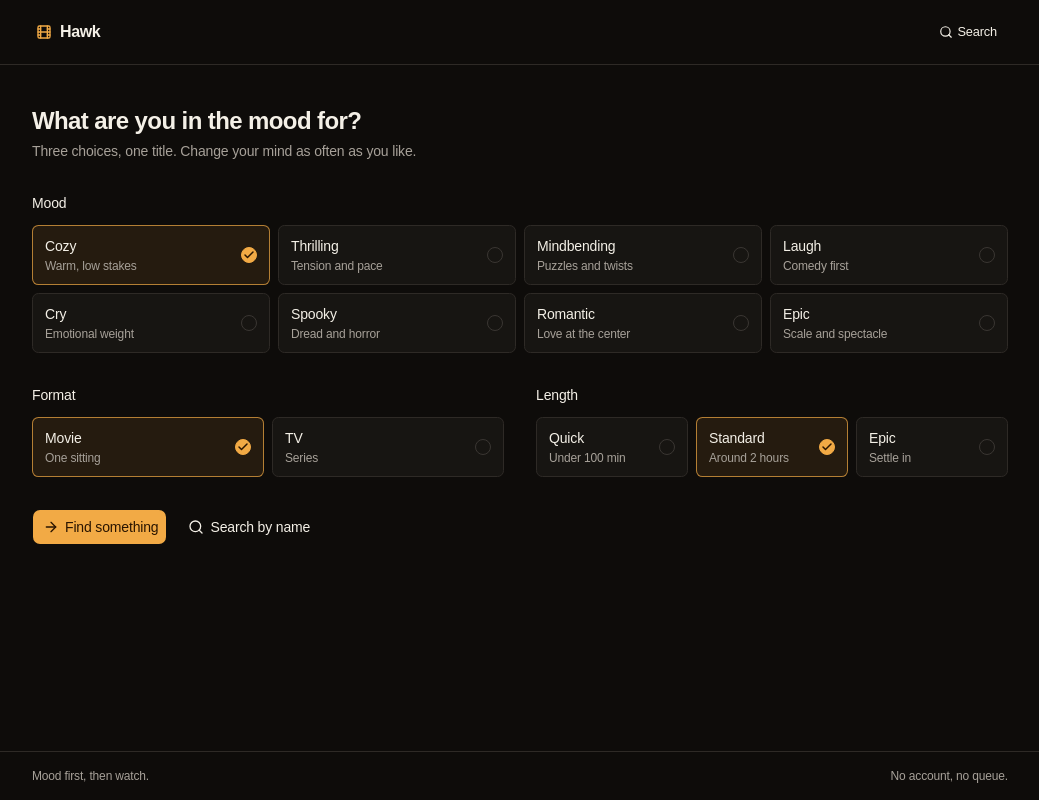
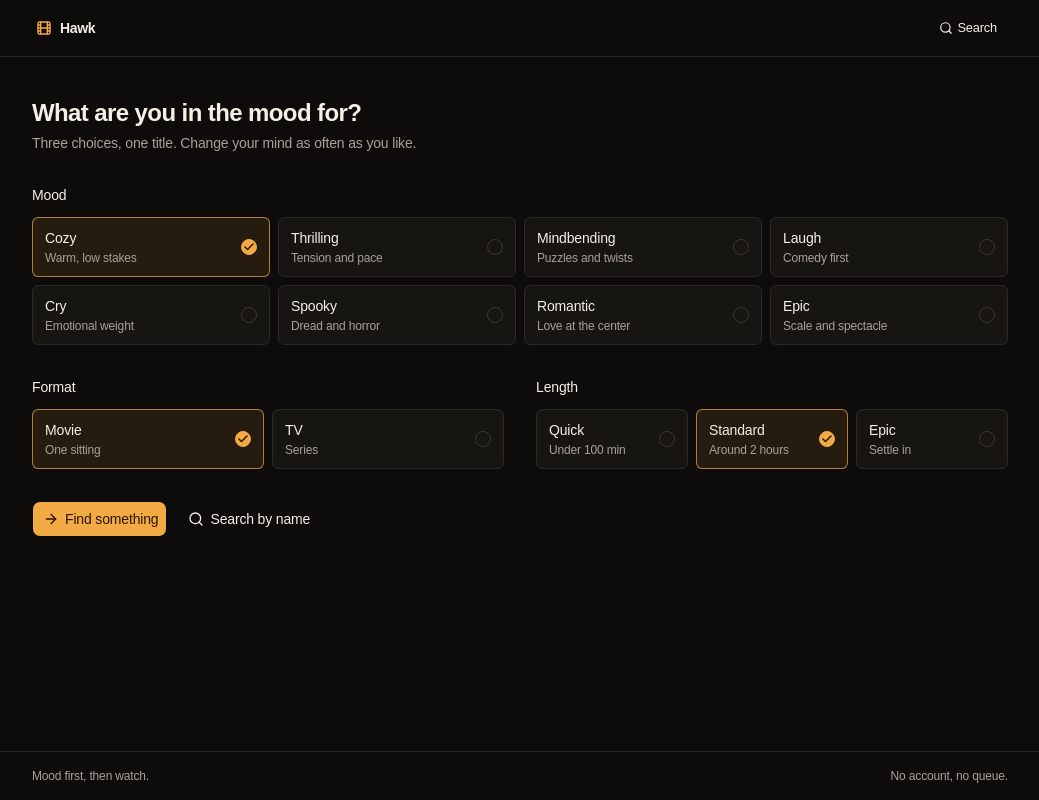
Before and after one commit to shadowdocks/blank-app, a React (Vite) app: page / in a window 1280 px wide. Shown: the whole page, without its empty margins (120-1159 px from the left). Built offline with nearby package versions, Linux system fonts and the light colour scheme.

Commit message:
fix: restore compact Hawk header

```diff
--- a/src/client/components/app-shell.tsx
+++ b/src/client/components/app-shell.tsx
@@ -17,14 +17,14 @@ export function AppShell({
   return (
     <div className="flex min-h-svh flex-col bg-background">
       <header className="border-b border-border">
-        <div className="mx-auto flex h-16 w-full max-w-5xl items-center justify-between gap-3 px-4 sm:px-6">
+        <div className="mx-auto flex h-14 w-full max-w-5xl items-center justify-between gap-3 px-4 sm:px-6">
           <AppLink
             route={{ name: "pick" }}
             aria-label="Hawk home"
-            className="flex shrink-0 items-center gap-2 rounded-md px-1 py-1 outline-none transition-colors hover:text-primary focus-visible:ring-3 focus-visible:ring-ring/50"
+            className="flex shrink-0 items-center gap-2 rounded-lg px-1 py-1 outline-none transition-colors hover:text-primary focus-visible:ring-3 focus-visible:ring-ring/50"
           >
             <Film className="size-4 text-primary" aria-hidden="true" />
-            <span className="text-base font-semibold tracking-tight">Hawk</span>
+            <span className="text-sm font-semibold tracking-tight">Hawk</span>
           </AppLink>
 
           <nav aria-label="Main">
```
